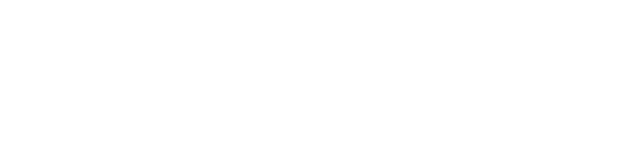
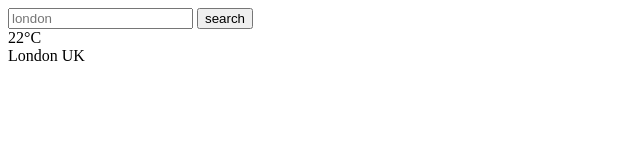
Before and after one commit to Technmad/WeatherApp, a plain HTML site: page index.html in a window 1280 px wide. Shown: the whole page, without its empty margins (0-640 px from the left). Drawn offline with Linux system fonts and the light colour scheme.

Commit message:
added searchbar and display section

```diff
--- a/index.html
+++ b/index.html
@@ -6,5 +6,20 @@
     <title>WeatherInfo</title>
     <link rel="stylesheet" href="style.css" />
   </head>
-  <body></body>
+  <body>
+    <section class="header">
+    <div class="search-card">
+      <div class="search">
+        <input type="text" placeholder="london" />
+        <button>search</button>
+      </div>
+      </section>
+      <section class="display">
+      <div class="display-card">
+        <div class="temp-display">22°C</div>
+        <div class="loc-display">London UK</div>
+      </div>
+      </section>
+      <section class="footer"></section>
+  </body>
 </html>
```
